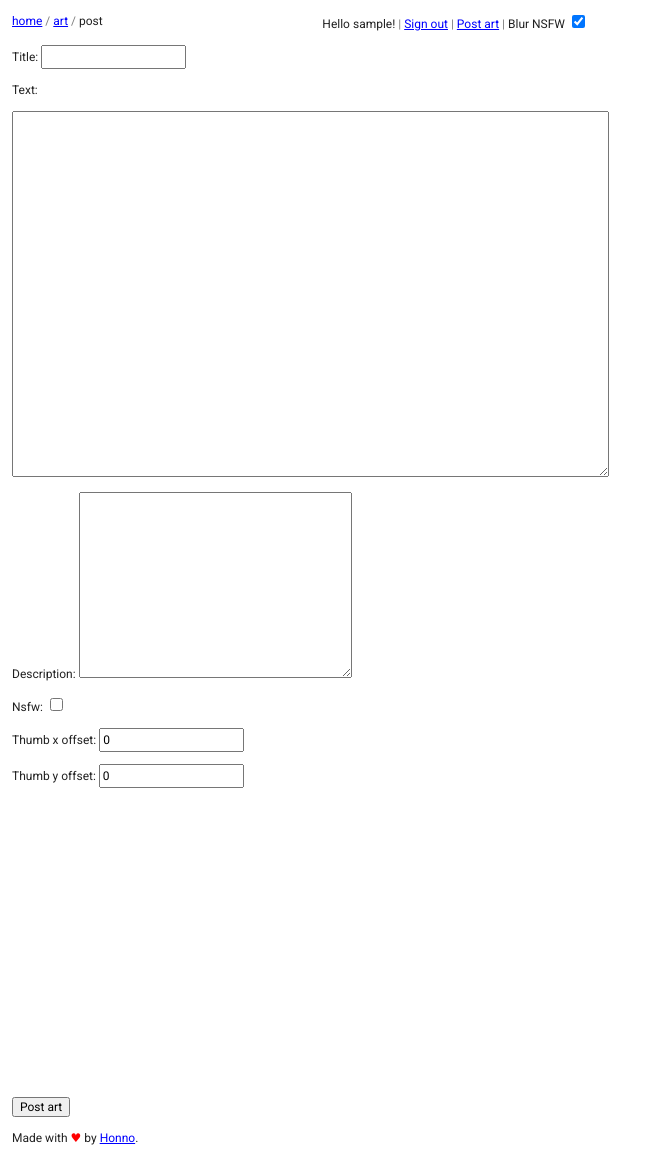
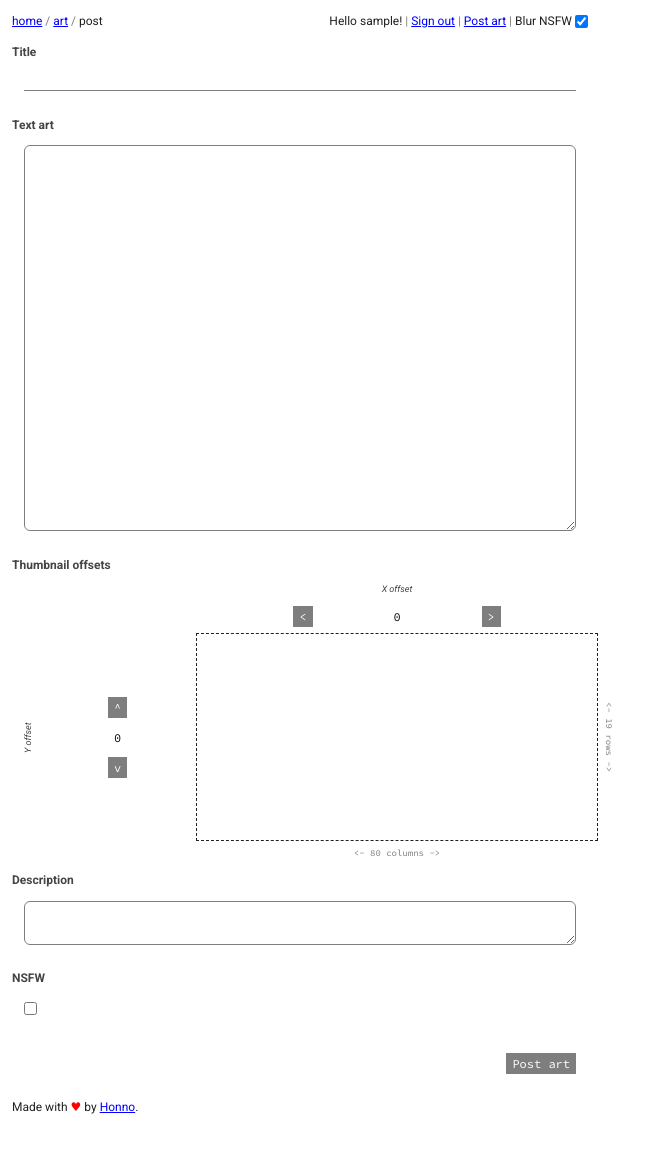
Before and after one commit to Honno/ascii-forever, a Django app: page /art/post in a window 1280 px wide. Shown: the whole page, without its empty margins (0-663 px from the left). After the commit the page ends 1114 px from the top, so only its background shows below. Run offline with Django 3.2, Linux system fonts and the light colour scheme; the visitor is signed in with stand-in values (Sample User, id 1); style sheets or scripts are compiled from the project's sources.

Commit message:
prettier form

```diff
--- /dev/null
+++ b/core/_sass/_art-form.scss
@@ -0,0 +1,124 @@
+@import "helpers";
+@import "variables";
+
+/* text art */
+
+.art-input {
+    @extend .monospaced;
+}
+
+/* thumbnail */
+
+.thumbnail-input-group {
+    display: grid;
+    grid-template-columns: 1fr min-content 1fr;
+
+    grid-gap: 0.5em;
+}
+
+.x-offset-input-group-outer {
+    grid-column: 2;
+    grid-row: 1;
+
+    display: flex;
+    align-items: center;
+    justify-content: center;
+}
+
+.x-offset-input-group-inner {
+    display: inline-grid;
+    grid-template-columns: auto auto auto;
+
+    grid-gap: 1em;
+
+    & > label { grid-column: 1 / -1 }
+}
+
+.x-offset-number-input {
+    text-align: center;
+}
+
+.y-offset-input-group-outer {
+    grid-column: 1;
+    grid-row: 2;
+
+    display: flex;
+    align-items: center;
+    justify-content: right;
+}
+
+.y-offset-input-group-inner {
+    display: inline-grid;
+    grid-template-columns: auto auto;
+
+    grid-gap: 1em;
+
+    & > label {
+        grid-row: 1 / span 3;
+        text-align: center;
+        writing-mode: vertical-rl;
+        transform: rotate(180deg);
+    }
+}
+
+.y-offset-number-input {
+    text-align: center;
+}
+
+.offset-input-label {
+    color: $secondary;
+    font-style: italic;
+    font-size: 9px;
+
+    text-align: center;
+}
+
+.offset-button-outer {
+    display: flex;
+    justify-content: center;
+}
+
+.thumb-preview {
+    grid-column: 2;
+    grid-row: 2;
+
+    border: 1px dashed $primary;
+
+    padding: 1em;
+
+    font-size: 8px;
+}
+
+.y-thumb-char-count-outer {
+    grid-column: 3;
+    grid-row: 2;
+
+    display: flex;
+    justify-content: left;
+}
+
+.x-thumb-char-count-outer {
+    grid-column: 2;
+    grid-row: 3;
+
+    display: flex;
+    justify-content: center;
+}
+
+.y-thumb-char-count-inner {
+    writing-mode: vertical-lr;
+    transform: -rotate(180deg);
+
+    text-align: center;
+}
+
+.x-thumb-char-count-inner {
+    text-align: center;
+}
+
+.thumb-char-count {
+    color: $tertiary;
+
+    @extend .monospaced;
+    font-size: 9px;
+}
--- /dev/null
+++ b/core/_sass/_form-reset.scss
@@ -0,0 +1,126 @@
+/* ----------------------------------------------------------------------------------------------------
+
+Super Form Reset (modified from https://gist.github.com/anthonyshort/552543)
+
+A couple of things to watch out for:
+
+- IE8: If a text input doesn't have padding on all sides or none the text won't be centered.
+- The default border sizes on text inputs in all UAs seem to be slightly different. You're better off using custom borders.
+- You NEED to set the font-size and family on all form elements
+- Search inputs need to have their appearance reset and the box-sizing set to content-box to match other UAs
+- You can style the upload button in webkit using ::-webkit-file-upload-button
+- ::-webkit-file-upload-button selectors can't be used in the same selector as normal ones. FF and IE freak out.
+- IE: You don't need to fake inline-block with labels and form controls in IE. They function as inline-block.
+- By turning off ::-webkit-search-decoration, it removes the extra whitespace on the left on search inputs
+
+----------------------------------------------------------------------------------------------------*/
+
+input,
+label,
+select,
+button {
+	  margin: 0;
+	  border: 0;
+	  padding: 0;
+	  display: inline-block;
+	  vertical-align: middle;
+	  white-space: normal;
+	  background: none;
+	  line-height: 1;
+}
+
+/* Remove the outer glow in Webkit */
+input:focus {
+	  outline: 0;
+}
+
+/* Box Sizing Reset
+-----------------------------------------------*/
+
+/* All of our custom controls should be what we expect them to be */
+input,
+textarea {
+	  -webkit-box-sizing: content-box;
+	  -moz-box-sizing: content-box;
+	  box-sizing: content-box;
+}
+
+/* These elements are usually rendered a certain way by the browser */
+button,
+input[type=reset],
+input[type=button],
+input[type=submit],
+input[type=checkbox],
+input[type=radio],
+select {
+	  -webkit-box-sizing: border-box;
+	  -moz-box-sizing: border-box;
+	  box-sizing: border-box;
+}
+
+/* Search Input
+-----------------------------------------------*/
+
+/* Make webkit render the search input like a normal text field */
+input[type=search] {
+	  -webkit-appearance: textfield;
+	  -webkit-box-sizing: content-box;
+}
+
+/* Turn off the recent search for webkit. It adds about 15px padding on the left */
+::-webkit-search-decoration {
+	  display: none;
+}
+
+/* Buttons
+-----------------------------------------------*/
+
+button,
+input[type="reset"],
+input[type="button"],
+input[type="submit"] {
+	  /* Fix IE7 display bug */
+	  overflow: visible;
+	  width: auto;
+}
+
+/* IE8 and FF freak out if this rule is within another selector */
+::-webkit-file-upload-button {
+	  padding: 0;
+	  border: 0;
+	  background: none;
+}
+
+/* Textarea
+-----------------------------------------------*/
+
+textarea {
+	  /* Move the label to the top */
+	  vertical-align: top;
+
+	  /* Turn off scroll bars in IE unless needed */
+	  overflow: auto;
+}
+
+/* Selects
+-----------------------------------------------*/
+
+select[multiple] {
+	  /* Move the label to the top */
+	  vertical-align: top;
+}
+
+/* Numbers
+-----------------------------------------------*/
+
+/* Chrome, Safari, Edge, Opera */
+input::-webkit-outer-spin-button,
+input::-webkit-inner-spin-button {
+    -webkit-appearance: none;
+    margin: 0;
+}
+
+/* Firefox */
+input[type=number] {
+    -moz-appearance: textfield;
+}
--- /dev/null
+++ b/core/_sass/_helpers.scss
@@ -0,0 +1,20 @@
+@mixin inbetween-margin($margin) {
+    margin-bottom: $margin;
+    &:last-child { margin-bottom: 0 }
+}
+
+@mixin inbetween-content($content, $color: $tertiary) {
+    &:before {
+        content: $content;
+        color: $color;
+    }
+    &:first-child:before { content: "" }
+}
+
+.monospaced {
+    font-family: $art-font-family;
+    white-space: pre;
+    font-size: 12px;
+    font-weight: normal;
+    line-height: 1.25;
+}
--- a/core/_sass/_reset.scss
+++ b/core/_sass/_reset.scss
@@ -1,4 +1,4 @@
-/* https://github.com/hankchizljaw/modern-css-reset/ */
+/* modified from https://github.com/hankchizljaw/modern-css-reset/ */
 
 /* Box sizing rules */
 *,
@@ -17,7 +17,8 @@ p,
 figure,
 blockquote,
 dl,
-dd {
+dd,
+pre {
     margin: 0;
 }
 
@@ -73,3 +74,43 @@ select {
         scroll-behavior: auto !important;
     }
 }
+
+// /* Remove input styles */
+
+// input[type="number"] {
+//     -moz-appearance: textfield;
+// }
+// input[type="number"]::-webkit-inner-spin-button,
+// input[type="number"]::-webkit-outer-spin-button {
+//     -moz-appearance: none;
+//     -webkit-appearance: none;
+//     appearance:none;
+//     margin: 0;
+// }
+// input[type="number"]:hover::-webkit-inner-spin-button,
+// input[type="number"]:hover::-webkit-outer-spin-button {
+//     -moz-appearance: none;
+//     -webkit-appearance: none;
+//     appearance:none;
+//     margin:0;
+// }
+
+// button {
+//     background: transparent;
+//     box-shadow: 0px 0px 0px transparent;
+//     border: 0px solid transparent;
+//     text-shadow: 0px 0px 0px transparent;
+// }
+// button:hover {
+//     background: transparent;
+//     box-shadow: 0px 0px 0px transparent;
+//     border: 0px solid transparent;
+//     text-shadow: 0px 0px 0px transparent;
+// }
+// button:active {
+//     outline: none;
+//     border: none;
+// }
+// button:focus {
+//     outline: 0;
+// }
--- /dev/null
+++ b/core/_sass/_variables.scss
@@ -0,0 +1,12 @@
+$primary: #212121;
+$secondary: #444444;
+$tertiary: #7e7e7e;
+$highlight: orange;
+
+$white: #ffffff;
+$blue: #0000ff;
+$purple: #8000ff;
+$red: #ff0000;
+
+$body-font-family: "Roboto", "Verdana", sans-serif;
+$art-font-family: "Source Code Pro", "Courier New", monospace;
--- a/core/_sass/style.scss
+++ b/core/_sass/style.scss
@@ -3,17 +3,13 @@
 
 @import "include-media";
 @import "reset";
+@import "form-reset";
 
-$white: #ffffff;
-$primary: #212121;
-$secondary: #444444;
-$tertiary: #7e7e7e;
-$blue: #0000ff;
-$purple: #8000ff;
-$red: #ff0000;
+@import "variables";
+@import "helpers";
+@import "art-form";
 
-$body-font-family: "Roboto", "Verdana", sans-serif;
-$art-font-family: "Source Code Pro", "Courier New", monospace;
+/* sections */
 
 body {
     font-family: $body-font-family;
@@ -35,12 +31,18 @@ main {
     }
 }
 
+header, footer {
+    padding: 1em;
+}
+
+section {
+    padding: 0 1em;
+}
+
+/* elements */
+
 pre {
-    font-family: $art-font-family;
-    white-space: pre;
-    font-size: 12px;
-    font-weight: 400;
-    line-height: 15px;
+    @extend .monospaced;
 }
 
 .blur {
@@ -49,16 +51,7 @@ pre {
 }
 
 p {
-    margin-bottom: 1em;
-    &:last-child { margin-bottom: 0 }
-}
-
-header, footer {
-    padding: 1em;
-}
-
-section {
-    padding: 0 1em;
+    @include inbetween-margin(1em);
 }
 
 ul {
@@ -78,14 +71,6 @@ a:active, a:hover {
 a.nostyle {
     color: inherit;
     text-decoration: none;
-}
-
-@mixin inbetween-content($content, $color: $tertiary) {
-    &:before {
-        content: $content;
-        color: $color;
-    }
-    &:first-child:before { content: "" }
 }
 
 /* header styles */
@@ -143,3 +128,78 @@ ul.pagination {
         }
     }
 }
+
+/* forms */
+
+
+.line-input {
+    display: inline-block;
+    width: 100%;
+    padding: 2px;
+    box-sizing: border-box;
+
+    border-bottom: 1px solid $tertiary;
+}
+
+.line-input:focus {
+    border-bottom-color: $highlight;
+}
+
+.multiline-input {
+    width: 100%;
+    padding: 1em;
+    box-sizing: border-box;
+
+    outline: none;
+
+    border: 1px solid $tertiary;
+    border-radius: 6px;
+}
+
+.multiline-input:focus {
+    border-color: $highlight;
+}
+
+.text-input {
+    /* resize: none; */
+}
+
+.form-group {
+    width: 100%;
+    @include inbetween-margin(1em);
+}
+
+.form-input {
+    padding: 1em;
+}
+
+.number-input {
+    @extend .monospaced;
+}
+
+.label {
+    color: $secondary;
+    font-weight: bold;
+}
+
+.sub-label {
+    color: $secondary;
+}
+
+.button {
+    @extend .monospaced;
+
+    padding: 0.25em 0.5em;
+
+    background-color: $tertiary;
+    color: $white;
+}
+
+.button:hover {
+    background-color: $highlight;
+}
+
+.submit-input-outer {
+    display: flex;
+    justify-content: right;
+}
--- a/core/forms.py
+++ b/core/forms.py
@@ -19,31 +19,21 @@ class JoinForm(UserCreationForm):
 # ArtForm
 
 
-class ArtTextarea(Widget):
-    template_name = "core/widgets/art_textarea.html"
-
-    def __init__(self, attrs=None):
-        default_attrs = {"cols": "80", "rows": "24"}
-        if attrs:
-            default_attrs.update(attrs)
-        super().__init__(default_attrs)
-
-
-class ArtCharField(CharField):
-    widget = ArtTextarea
-
-
 class ArtForm(ModelForm):
-    text = ArtCharField()
+    text = CharField()
     js_enabled = BooleanField(required=False, widget=HiddenInput)
-    description = CharField(required=False, widget=Textarea)
+    description = CharField(required=False)
 
     class Meta:
         model = Art
-        fields = ["title", "text", "description", "nsfw", "thumb_x_offset", "thumb_y_offset"]
-
-    class Media:
-        js = ["core/js/art_form.js"]
+        fields = [
+            "title",
+            "text",
+            "thumb_x_offset",
+            "thumb_y_offset",
+            "nsfw",
+            "description",
+        ]
 
     def clean(self):
         data = super().clean()
--- a/core/static/core/js/art_form.js
+++ b/core/static/core/js/art_form.js
@@ -33,7 +33,13 @@ form.addEventListener("submit", (event) => {
 var preview = document.querySelector("pre.thumb-preview");
 
 var x_offset_input = form.querySelector("input[name='thumb_x_offset']");
+var x_offset_input_inc = form.querySelector("#x-offset-inc");
+var x_offset_input_dec = form.querySelector("#x-offset-dec");
+
 var y_offset_input = form.querySelector("input[name='thumb_y_offset']");
+var y_offset_input_inc = form.querySelector("#y-offset-inc");
+var y_offset_input_dec = form.querySelector("#y-offset-dec");
+
 
 var text = textarea.value;
 
@@ -76,6 +82,8 @@ function render_thumb() {
                     thumb += " ";
                 }
             }
+        } else {
+            thumb += " ".repeat(80);
         }
         thumb += "\n";
     }
@@ -98,6 +106,26 @@ x_offset_input.addEventListener("input", (e) => {
     }
 });
 
+x_offset_input_inc.addEventListener("click", (event) => {
+    let cur_n = parse_int(x_offset_input.value);
+    if (cur_n != null) {
+        let n = cur_n + 1;
+        x_offset_input.value = n;
+        x_offset = n;
+        render_thumb();
+    }
+});
+
+x_offset_input_dec.addEventListener("click", (event) => {
+    let cur_n = parse_int(x_offset_input.value);
+    if (cur_n != null) {
+        let n = cur_n - 1;
+        x_offset_input.value = n;
+        x_offset = n;
+        render_thumb();
+    }
+});
+
 y_offset_input.addEventListener("input", (e) => {
     let n = parse_int(e.target.value);
     if (n != null) {
@@ -105,3 +133,23 @@ y_offset_input.addEventListener("input", (e) => {
         render_thumb();
     }
 });
+
+y_offset_input_inc.addEventListener("click", (event) => {
+    let cur_n = parse_int(y_offset_input.value);
+    if (cur_n != null) {
+        let n = cur_n + 1;
+        y_offset_input.value = n;
+        y_offset = n;
+        render_thumb();
+    }
+});
+
+y_offset_input_dec.addEventListener("click", (event) => {
+    let cur_n = parse_int(y_offset_input.value);
+    if (cur_n != null) {
+        let n = cur_n - 1;
+        y_offset_input.value = n;
+        y_offset = n;
+        render_thumb();
+    }
+});
--- a/core/templates/core/extendables/art_form.html
+++ b/core/templates/core/extendables/art_form.html
@@ -1,15 +1,129 @@
 {% extends "core/extendables/base.html" %}
+
+{% load static %}
 
 {% block content %}
 <form class="preserve-whitespace" method="post">
     {% csrf_token %}
-    <p class="no-js-warn">Your JavaScript is disabled, so whitespace preservation and thumbnail previews will not work.</p>
-    {{ form.as_p }}
-    <pre class="thumb-preview"></pre>
-    <input type="submit" value="{% block submit_value %}{% endblock %}" />
+
+    <p class="no-js-warn">JavaScript is disabled or something went wrong, so some functionality will not work.</p>
+
+    <div class="form-group">
+        <label class="label">Title</label>
+        <div class="form-input">
+            <input
+                class="line-input"
+                type="text"
+                name="title"
+                maxlength="80"
+                {% if form.title.value %} value="{{ form.title.value }}"{% endif %}
+                required>
+        </div>
+    </div>
+
+    <div class="form-group">
+        <label class="label">Text art</label>
+        <div class="form-input">
+            <textarea
+                class="multiline-input art-input"
+                name="text"
+                spellcheck="false"
+                rows="24"
+                required>{% if form.text.value %}{{ form.text.value }}{% endif %}</textarea>
+        </div>
+    </div>
+
+    <div class="form-group">
+        <label class="label">Thumbnail offsets</label>
+        <div class="form-input">
+            <div class="thumbnail-input-group" >
+                <div class="x-offset-input-group-outer">
+                    <div class="x-offset-input-group-inner">
+                        <label class="sub-label offset-input-label x-offset-input-label">X offset</label>
+                        <div class="offset-button-outer">
+                            <button id="x-offset-inc" class="button" type="button" ><</button>
+                        </div>
+                        <input
+                            class="number-input x-offset-number-input"
+                            type="number"
+                            name="thumb_x_offset"
+                            value="{% if form.thumb_x_offset.value %}{{ form.thumb_x_offset.value }}{% else %}0{% endif %}"
+                            size="4"
+                            required>
+                        <div class="offset-button-outer">
+                            <button id="x-offset-dec" class="button" type="button" >></button>
+                        </div>
+                    </div>
+                </div>
+
+                <div class="y-offset-input-group-outer">
+                    <div class="y-offset-input-group-inner">
+                        <label class="sub-label offset-input-label x-offset-input-label">Y offset</label>
+                        <div class="offset-button-outer">
+                            <button id="y-offset-inc" class="button" type="button" >^</button>
+                        </div>
+                        <input
+                            class="number-input y-offset-number-input"
+                            type="number"
+                            name="thumb_y_offset"
+                            value="{% if form.thumb_y_offset.value %}{{ form.thumb_y_offset.value }}{% else %}0{% endif %}"
+                            size="4"
+                            required>
+                        <div class="offset-button-outer">
+                            <button id="y-offset-dec" class="button" type="button" >v</button>
+                        </div>
+                    </div>
+                </div>
+
+                <pre class="thumb-preview"></pre>
+
+                <div class="y-thumb-char-count-outer">
+                    <div class="y-thumb-char-count-inner thumb-char-count"><- 19 rows -></div>
+                </div>
+                <div class="x-thumb-char-count-outer">
+                    <div class="thumb-char-count-inner thumb-char-count"><- 80 columns -></div>
+                </div>
+            </div>
+        </div>
+
+        <div class="form-group">
+            <label class="label">Description</label>
+            <div class="form-input">
+                <div class="grow-wrap">
+                    <textarea
+                        class="multiline-input text-input"
+                        name="description"
+                        rows="1">{% if form.description.value %}{{ form.description.value }}{% endif %}</textarea>
+                </div>
+            </div>
+        </div>
+
+        <div class="form-group">
+            <label class="label">NSFW</label>
+            <div class="form-input">
+                <input
+                    id="nsfw"
+                    type="checkbox"
+                    name="nsfw"
+                    {% if form.nsfw.value %}checked{% endif %}>
+            </div>
+        </div>
+
+        {% for hidden_field in form.hidden_fields %}
+        {{ hidden_field }}
+        {% endfor %}
+
+        <div class="form-group">
+            <div class="form-input submit-input-outer" >
+                <input
+                    type="submit"
+                    class="button"
+                    value="{% block submit_value %}{% endblock %}">
+            </div>
+        </div>
 </form>
 {% endblock %}
 
 {% block js %}
-{{ form.media }}
+<script src="{% static 'core/js/art_form.js' %}"></script>
 {% endblock %}
--- a/core/templates/core/widgets/art_textarea.html
+++ /dev/null
@@ -1,4 +0,0 @@
-<pre>
-<textarea name="{{ widget.name }}" {% include "django/forms/widgets/attrs.html" %}>
-{% if widget.value %}{{ widget.value }}{% endif %}</textarea>
-</pre>
```
Lines whose indentation alone changed are shown as unchanged.
